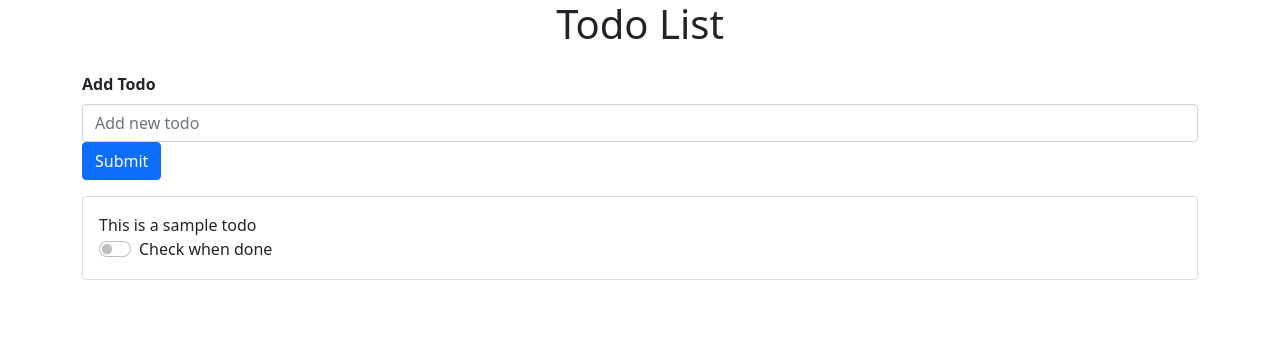
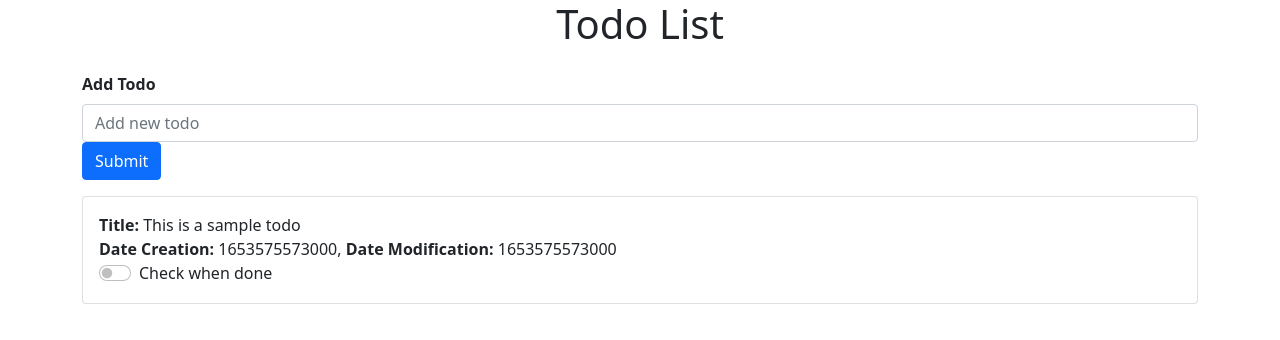
Before and after one commit to KallocainSynthemesc/todo-react, a React (Create React App) app: page / in a window 1280 px wide. Shown: the top 340 px of the page. Built offline with nearby package versions, Linux system fonts and the light colour scheme.

Commit message:
Change a TODO state with sorting enabled

```diff
--- a/package.json
+++ b/package.json
@@ -2,7 +2,7 @@
   "name": "todo",
   "version": "0.1.0",
   "private": true,
-  "homepage": "https://kallocainsynthemesc.github.io",
+  "homepage": "https://kallocainsynthemesc.github.io/todo-react",
   "dependencies": {
     "@testing-library/jest-dom": "^5.16.4",
     "@testing-library/react": "^13.2.0",
--- a/src/App.js
+++ b/src/App.js
@@ -11,25 +11,31 @@ function App() {
       text: "This is a sample todo",
       description: "can be empty, however you want",
       isDone: false,
+      dateModified: Date.now(),
+      dateCreation: Date.now()
     },
   ]);
 
   const addTodo = (text) => {
-    const newTodos = [...todos, { text }];
+    const newTodos = [...todos, { text: text, description: '', isDone: false, dateModified: Date.now(), dateCreation: Date.now() }];
     setTodos(newTodos);
   };
 
   const markTodo = (index) => {
-    const newTodos = [...todos];
-    const oldIsDone = newTodos[index].isDone;
-    newTodos[index].isDone = !oldIsDone;
+    let newTodos = [...todos];
+    newTodos[index].isDone = !newTodos[index].isDone;
+    newTodos[index].dateModified = Date.now();
+    newTodos = newTodos.sort(compare);
     setTodos(newTodos);
   };
 
-  const removeTodo = (index) => {
-    const newTodos = [...todos];
-    newTodos.splice(index, 1);
-    setTodos(newTodos);
+  const compare = (a, b) => {
+    if(a.isDone !== b.isDone)
+      return a.isDone ? 1 : -1
+    else if(a.isDone === false)
+      return a.dateCreation - b.dateCreation;
+    else
+       return a.dateModified - b.dateModified;
   };
 
   return (
@@ -46,7 +52,6 @@ function App() {
                   index={index}
                   todo={todo}
                   markTodo={markTodo}
-                  removeTodo={removeTodo}
                 />
               </Card.Body>
             </Card>
--- a/src/Todo.js
+++ b/src/Todo.js
@@ -5,7 +5,10 @@ export function Todo({ todo, index, markTodo, removeTodo }) {
   return (
     <div className="todo">
       <span style={{ textDecoration: todo.isDone ? "line-through" : "" }}>
-        {todo.text}
+        <b>Title: </b>{todo.text}
+      </span><br></br>
+      <span>
+        <b>Date Creation:</b> {todo.dateCreation}, <b>Date Modification:</b> {todo.dateModified}
       </span>
       <div>
         <Form.Check
@@ -13,6 +16,7 @@ export function Todo({ todo, index, markTodo, removeTodo }) {
           id="custom-switch"
           label="Check when done"
           variant="outline-success"
+          checked={todo.isDone}
           onClick={() => markTodo(index)} />
       </div>
     </div>
```
